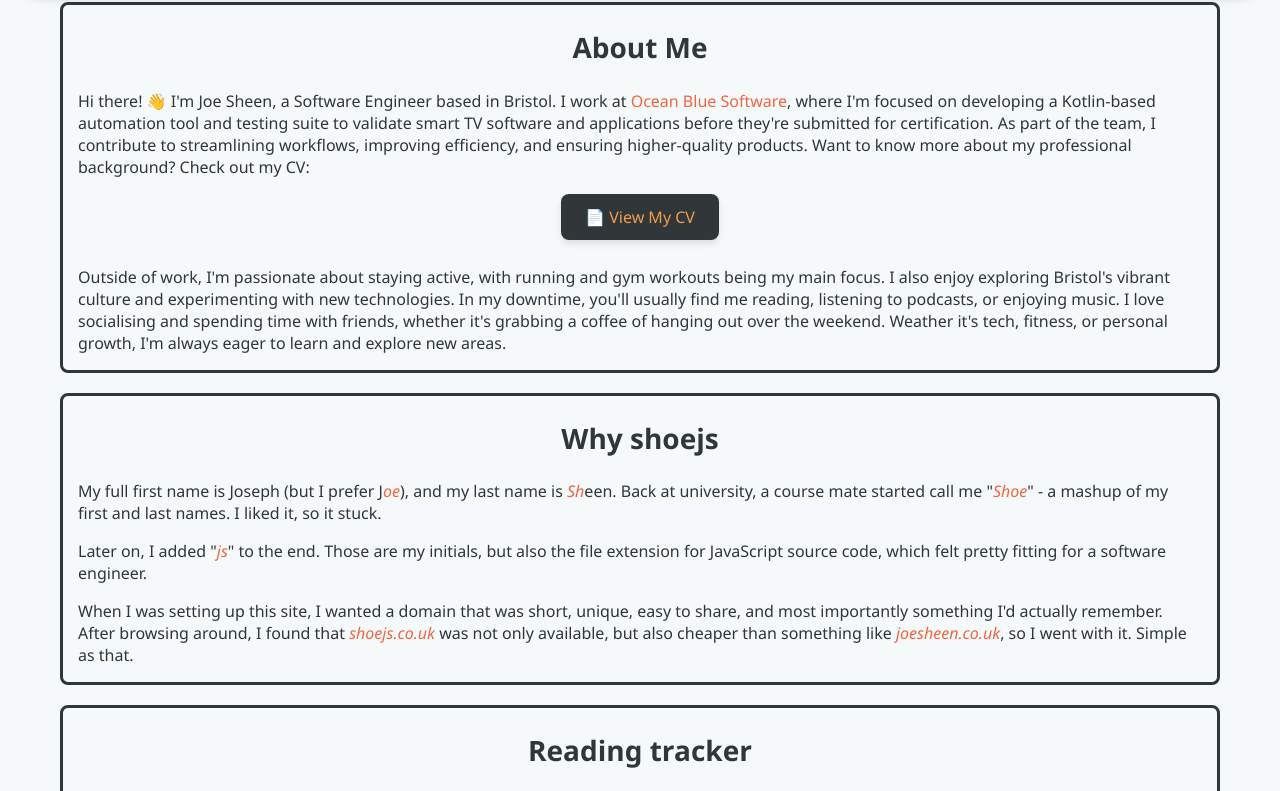
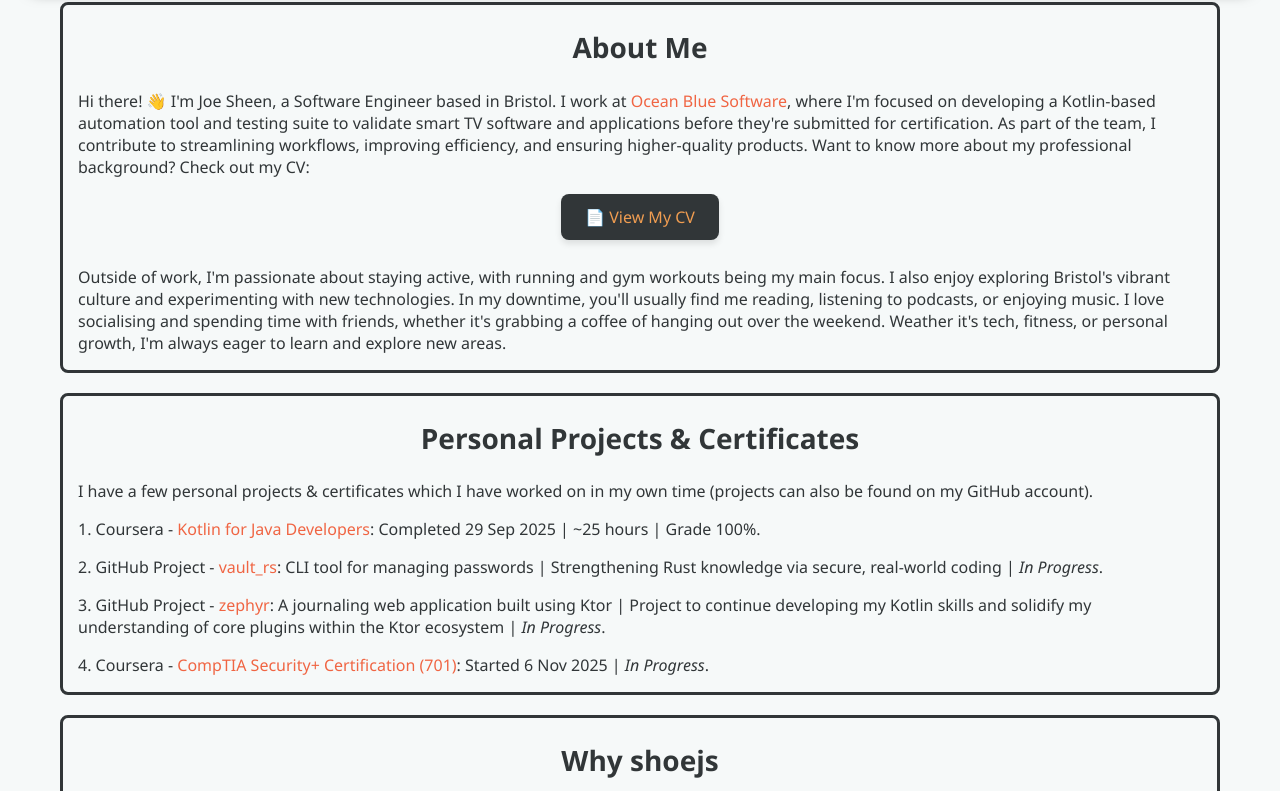
Before and after one commit to JoeSheen/JoeSheen.github.io, an Astro site: page / in a window 1280 px wide. Shown: the part 161-952 px from the top of the page. Built offline with nearby package versions, Linux system fonts and the light colour scheme; Astro itself is replaced by a stand-in of ours.

Commit message:
Added personal projects & certs section

```diff
--- a/src/components/Navigation.astro
+++ b/src/components/Navigation.astro
@@ -11,7 +11,7 @@ const defaultTitle = "Joe Sheen - Software Engineer";
 ---
 
 <div class="navbar-container">
-  <h1>
+  <h1 class="title-style">
     {
       () => {
         if (title === undefined) {
@@ -42,6 +42,11 @@ const defaultTitle = "Joe Sheen - Software Engineer";
     color: var(--tropical-indigo);
   }
 
+  .title-style {
+    margin-left: 20px;
+    margin-right: 20px;
+  }
+
   a {
     padding: 20px;
     text-decoration: none;
--- a/src/pages/index.astro
+++ b/src/pages/index.astro
@@ -46,26 +46,58 @@ const dateToString = (date: Date): string => {
             eager to learn and explore new areas.
           </p>
         </div>
-        <!--div class="personal-projects section-style">
+        <div class="personal-projects section-style">
           <h2>Personal Projects & Certificates</h2>
+          <div>
             <p>
-            I have a few personal projects & certificate which I have worked on
-            in my own time (projects can also be found on my GitHub).
+              I have a few personal projects & certificates which I have worked
+              on in my own time (projects can also be found on my GitHub
+              account).
             </p>
-          <div class="box" style="background-color: #80abdd3d">
+            <div>
               <p>
-              <a
+                1. Coursera - <a
                   href="https://www.coursera.org/account/accomplishments/verify/VF56DJQRF2H3"
                   target="_blank">Kotlin for Java Developers</a
-              >
+                >: Completed {dateToString(new Date("2025-09-29"))} | ~25 hours |
+                Grade 100%.
               </p>
             </div>
-          <div class="box" style="background-color: #80abdd3d">
+            <div>
               <p>
-              <a>vault_rs</a>
+                2. GitHub Project - <a
+                  href="https://github.com/JoeSheen/vault_rs"
+                  target="_blank">vault_rs</a
+                >: CLI tool for managing passwords | Strengthening Rust
+                knowledge via secure, real-world coding | <span
+                  class="in-progress">In Progress</span
+                >.
               </p>
             </div>
-        </div-->
+            <div>
+              <p>
+                3. GitHub Project - <a
+                  href="https://github.com/JoeSheen/zephyr"
+                  target="_blank">zephyr</a
+                >: A journaling web application built using Ktor | Project to
+                continue developing my Kotlin skills and solidify my
+                understanding of core plugins within the Ktor ecosystem | <span
+                  class="in-progress">In Progress</span
+                >.
+              </p>
+            </div>
+            <div>
+              <p>
+                4. Coursera - <a
+                  href="https://www.comptia.org/en-gb/certifications/security/"
+                  target="_blank">CompTIA Security+ Certification (701)</a
+                >: Started {dateToString(new Date("2025-11-06"))} | <span
+                  class="in-progress">In Progress</span
+                >.
+              </p>
+            </div>
+          </div>
+        </div>
         <!--div class="now section-style">
           <h2>/Now</h2>
         </div-->
@@ -261,6 +293,10 @@ const dateToString = (date: Date): string => {
     margin-top: -20px;
   }
 
+  .in-progress {
+    font-style: italic;
+  }
+
   .personal-projects,
   .why-shoejs,
   .now,
@@ -299,20 +335,6 @@ const dateToString = (date: Date): string => {
     transform: translateY(-2px);
   }
 
-  /*.box {
-    max-width: 800px;
-    margin: 0px auto;
-    padding: 25px 25px;
-    background: #fff;
-    background-color: rgb(255, 255, 255);
-    border-radius: 16px;
-    box-shadow: 0 14px 12px rgba(0, 0, 0, 0.3);
-    display: flex;
-    flex-direction: column;
-    align-items: center;
-    text-align: center;
-  }*/
-
   .name-span {
     font-style: italic;
     color: var(--tomato);
@@ -331,6 +353,11 @@ const dateToString = (date: Date): string => {
     margin: 15px auto;
     padding: 7px;
     text-align: center;
+  }
+
+  th {
+    background-color: var(--onyx);
+    color: var(--sandy-brown);
   }
 
   tr:hover {
```
Lines whose indentation alone changed are shown as unchanged.
